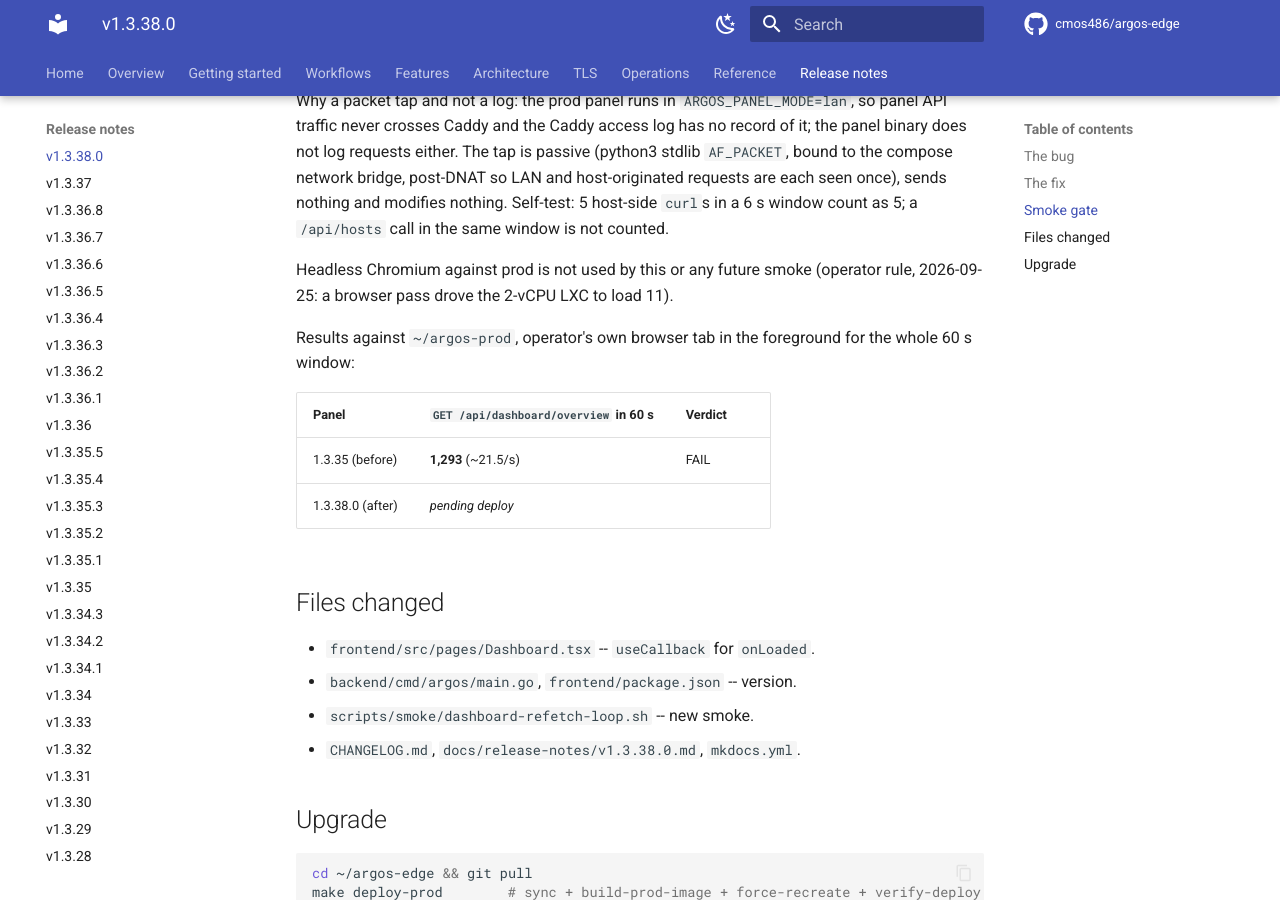
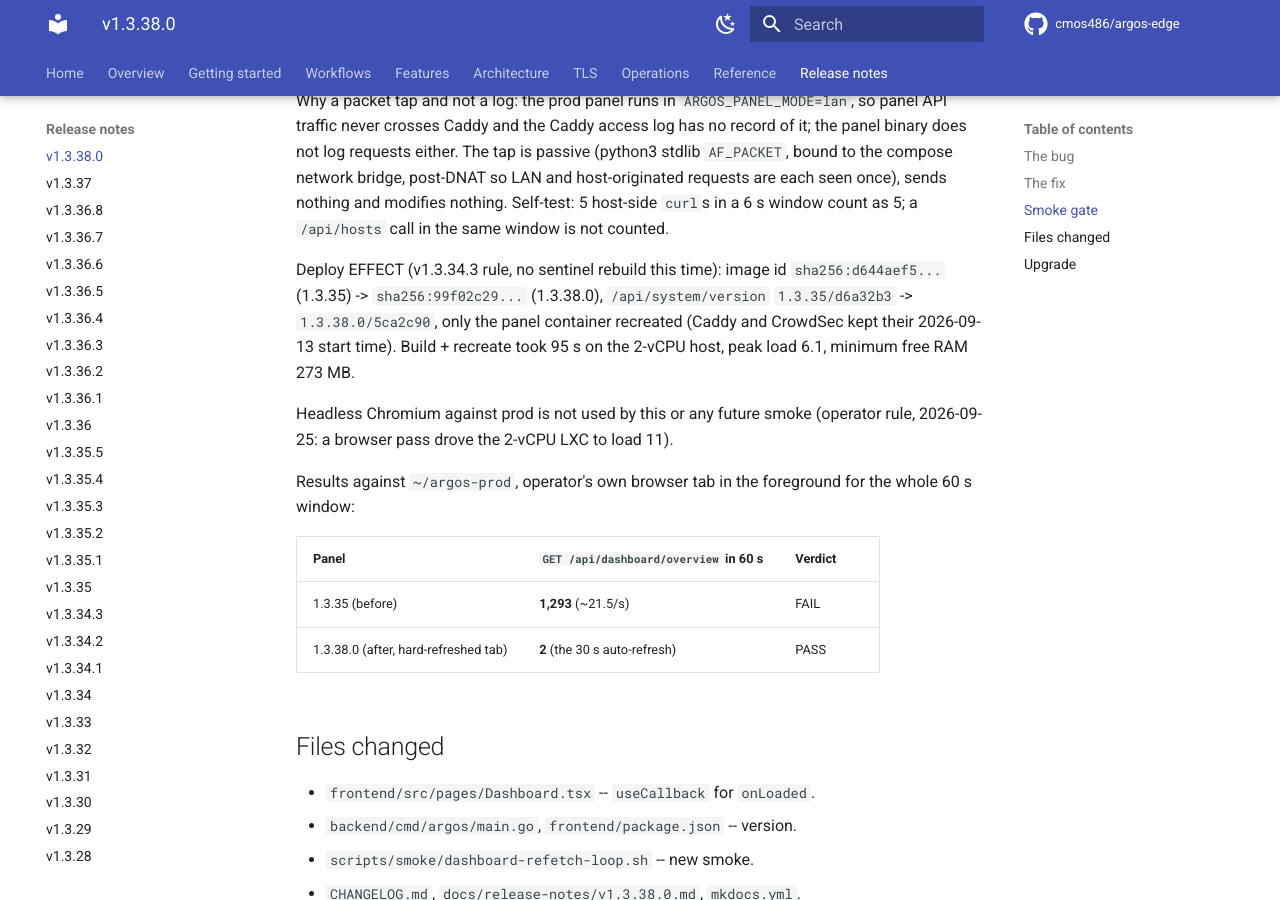
Before and after one commit to cmos486/argos-edge, an MkDocs documentation site: the page built from docs/release-notes/v1.3.38.0.md, in a window 1280 px wide and 900 px high, scrolled down 1246 px. Built offline with MkDocs 1.6.1 and Material for MkDocs 9.7.7, drawn with Linux system fonts in a browser that asks for light colours; comment, search, counter and statistics services are not loaded.

Commit message:
docs(release): record v1.3.38.0 after-smoke and deploy EFFECT
Refetch-loop smoke on prod with the operator's tab open: 1,293
requests/60 s on 1.3.35 (FAIL) -> 2 requests/60 s on 1.3.38.0
(PASS). Image id and /api/system/version changed; only the panel
container was recreated.

```diff
--- a/docs/release-notes/v1.3.38.0.md
+++ b/docs/release-notes/v1.3.38.0.md
@@ -66,6 +66,13 @@ and modifies nothing. Self-test: 5 host-side `curl`s in a 6 s
 window count as 5; a `/api/hosts` call in the same window is not
 counted.
 
+Deploy EFFECT (v1.3.34.3 rule, no sentinel rebuild this time):
+image id `sha256:d644aef5...` (1.3.35) -> `sha256:99f02c29...`
+(1.3.38.0), `/api/system/version` `1.3.35/d6a32b3` ->
+`1.3.38.0/5ca2c90`, only the panel container recreated (Caddy and
+CrowdSec kept their 2026-09-13 start time). Build + recreate took
+95 s on the 2-vCPU host, peak load 6.1, minimum free RAM 273 MB.
+
 Headless Chromium against prod is not used by this or any future
 smoke (operator rule, 2026-09-25: a browser pass drove the
 2-vCPU LXC to load 11).
@@ -76,7 +83,7 @@ foreground for the whole 60 s window:
 | Panel | `GET /api/dashboard/overview` in 60 s | Verdict |
 |---|---|---|
 | 1.3.35 (before) | **1,293** (~21.5/s) | FAIL |
-| 1.3.38.0 (after) | _pending deploy_ | |
+| 1.3.38.0 (after, hard-refreshed tab) | **2** (the 30 s auto-refresh) | PASS |
 
 ## Files changed
 
```
Also changed, not shown: CHANGELOG.md (+3 -2 lines).
